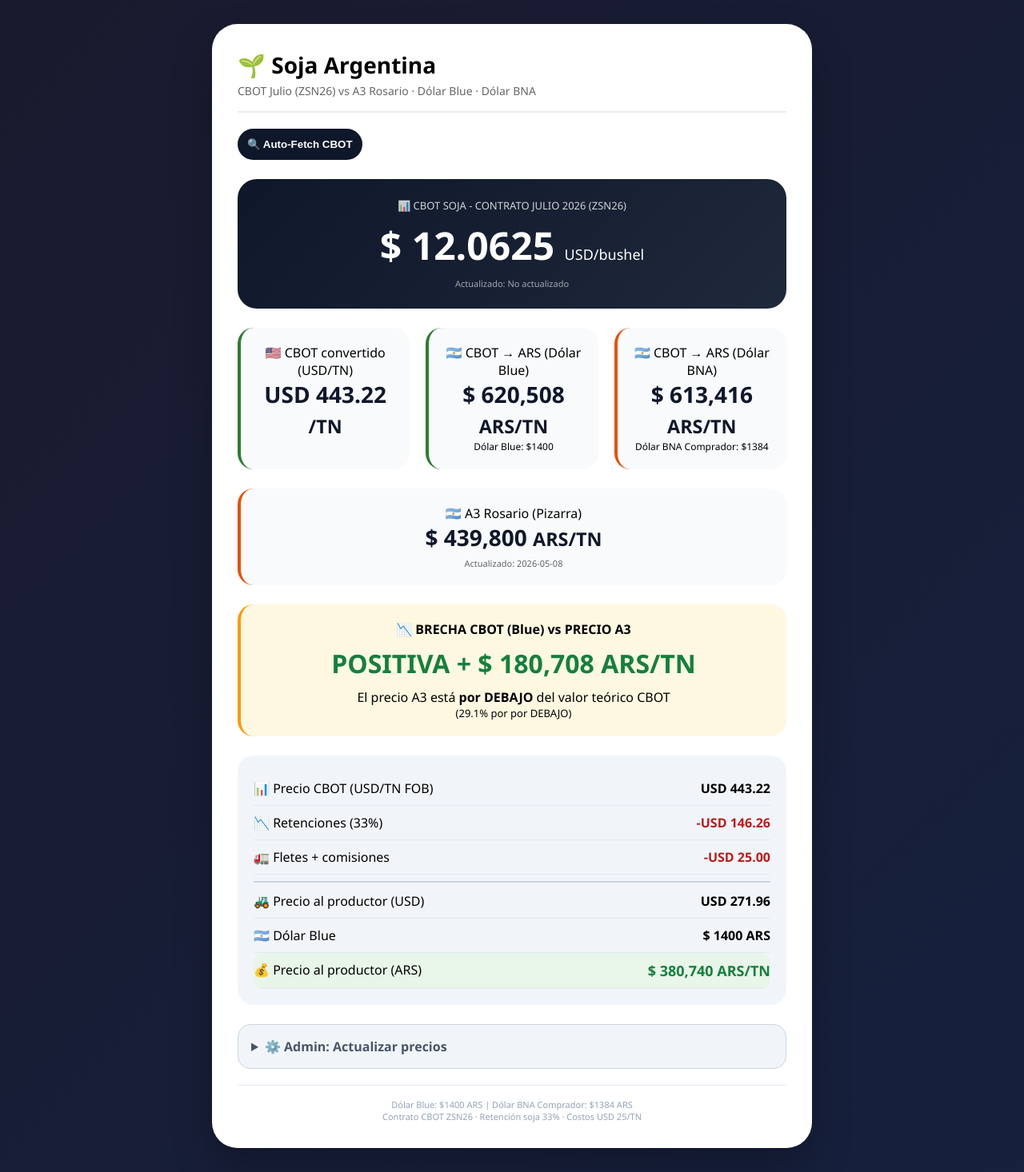
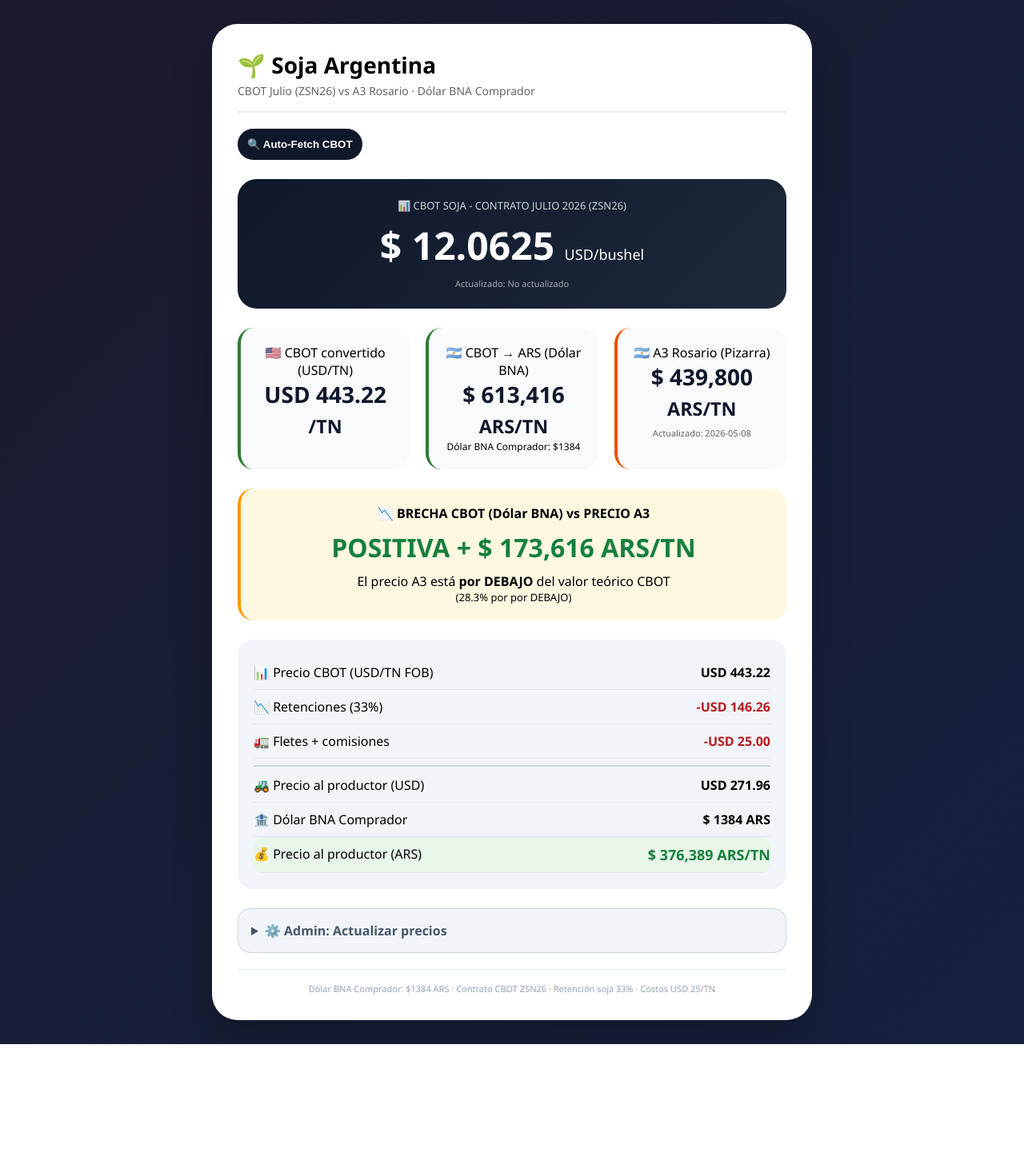
Before and after one commit to decareano/biotech_lab_sim, a Flask app: page / in a window 1280 px wide. Shown: the whole page at 80% size. After the commit the page ends 1306 px from the top, so only its background shows below. Run offline with Flask 3, Linux system fonts and the light colour scheme.

Commit message:
out dollar blue

```diff
--- a/app.py
+++ b/app.py
@@ -1,7 +1,7 @@
 #!/usr/bin/env python3
 """
 Convertidor CBOT a Pesos Argentinos + Referencia A3 Rosario + Dólar BNA
-VERSIÓN MANUAL - Sin scraping, sin APIs pagas
+VERSIÓN SIMPLIFICADA - Solo dólar BNA (exportadores)
 """
 
 from flask import Flask, current_app, render_template, request, redirect, url_for
@@ -17,12 +17,10 @@ app.secret_key = os.urandom(24)
 # ============================================
 app.config["PRECIO_CBOT"] = 12.0625  # Contrato ZSN26
 app.config["FECHA_CBOT"] = "No actualizado"
-app.config["PRECIO_A3"] = 439800  # Pizarra Rosario (actualizado 08/05)
+app.config["PRECIO_A3"] = 439800  # Pizarra Rosario
 app.config["FECHA_A3"] = "2026-05-08"
-app.config["DOLAR_BLUE_VENTA"] = 1400  # Dólar blue (paralelo)
 app.config["DOLAR_BNA_COMPRADOR"] = 1384  # Dólar BNA comprador (exportadores)
 app.config["FECHA_DOLAR_BNA"] = "2026-05-08"
-app.config["DOLAR_BLUE_FECHA"] = "2026-05-01"
 
 # ============================================
 # CONSTANTES
@@ -60,11 +58,11 @@ def precio_a_tonelada(precio_bushel: float) -> float:
     return round(precio_bushel / FACTOR_SOJA, 2)
 
 
-def precio_argentina(precio_usd_tn: float, dolar_blue_venta: float) -> dict:
-    """Calcula precio al productor (Argentina) usando dólar blue"""
+def precio_argentina(precio_usd_tn: float, dolar_bna: float) -> dict:
+    """Calcula precio al productor (Argentina) usando dólar BNA comprador"""
     valor_post_retencion = precio_usd_tn * (1 - RETENCION_SOJA)
     valor_en_puerto_usd = valor_post_retencion - COSTOS_FIJOS_USD
-    valor_en_puerto_ars = valor_en_puerto_usd * dolar_blue_venta
+    valor_en_puerto_ars = valor_en_puerto_usd * dolar_bna
     return {
         "retencion_pct": int(RETENCION_SOJA * 100),
         "precio_usd_puerto": round(valor_en_puerto_usd, 2),
@@ -126,18 +124,6 @@ def actualizar_a3():
     return redirect(url_for("index"))
 
 
-@app.route("/actualizar-dolar-blue", methods=["POST"])
-def actualizar_dolar_blue():
-    try:
-        nuevo_dolar = int(request.form.get("dolar_blue", 0))
-        if nuevo_dolar > 0:
-            current_app.config["DOLAR_BLUE_VENTA"] = nuevo_dolar
-            current_app.config["DOLAR_BLUE_FECHA"] = datetime.now().strftime("%Y-%m-%d")
-    except:
-        pass
-    return redirect(url_for("index"))
-
-
 @app.route("/actualizar-dolar-bna", methods=["POST"])
 def actualizar_dolar_bna():
     """Actualiza el dólar BNA comprador (usado por exportadores)"""
@@ -156,32 +142,25 @@ def index():
     # Obtener valores como números
     precio_cbot = float(current_app.config["PRECIO_CBOT"])
     precio_a3 = int(current_app.config["PRECIO_A3"])
-    dolar_blue = int(current_app.config["DOLAR_BLUE_VENTA"])
     dolar_bna = int(current_app.config["DOLAR_BNA_COMPRADOR"])
 
     # Calcular conversiones CBOT
     cbot_usd_tn = precio_a_tonelada(precio_cbot)
-    cbot_ars_tn_blue = cbot_usd_tn * dolar_blue
-    cbot_ars_tn_bna = cbot_usd_tn * dolar_bna
+    cbot_ars_tn = cbot_usd_tn * dolar_bna
 
-    # Precio al productor con dólar blue
-    productor = precio_argentina(cbot_usd_tn, dolar_blue)
+    # Precio al productor con dólar BNA
+    productor = precio_argentina(cbot_usd_tn, dolar_bna)
 
-    # Brechas
-    brecha_a3_blue = cbot_ars_tn_blue - precio_a3
-    brecha_a3_bna = cbot_ars_tn_bna - precio_a3
+    # Brecha entre CBOT (convertido) y A3 real
+    brecha = cbot_ars_tn - precio_a3
+    brecha_abs = abs(brecha)
+    brecha_porcentaje = round((brecha / cbot_ars_tn) * 100, 1) if cbot_ars_tn > 0 else 0
 
-    brecha_porcentaje = (
-        round((brecha_a3_blue / cbot_ars_tn_blue) * 100, 1)
-        if cbot_ars_tn_blue > 0
-        else 0
-    )
-
-    if brecha_a3_blue > 0:
+    if brecha > 0:
         brecha_signo = "POSITIVA +"
         brecha_texto = "por DEBAJO"
         brecha_clase = "positivo"
-    elif brecha_a3_blue < 0:
+    elif brecha < 0:
         brecha_signo = "NEGATIVA"
         brecha_texto = "por ENCIMA"
         brecha_clase = "negativo"
@@ -198,22 +177,19 @@ def index():
         precio_cbot_formateado=precio_cbot_formateado,
         fecha_cbot=current_app.config["FECHA_CBOT"],
         cbot_usd_tn=cbot_usd_tn,
-        cbot_ars_tn_blue=cbot_ars_tn_blue,
-        cbot_ars_tn_bna=cbot_ars_tn_bna,
+        cbot_ars_tn=cbot_ars_tn,
         precio_a3=precio_a3,
         fecha_a3=current_app.config["FECHA_A3"],
         productor_retencion=productor["retencion_pct"],
         productor_usd=productor["precio_usd_puerto"],
         productor_ars=productor["precio_ars_puerto"],
-        brecha_ars=brecha_a3_blue,
-        brecha_abs=abs(brecha_a3_blue),
+        brecha_ars=brecha,
+        brecha_abs=brecha_abs,
         brecha_signo=brecha_signo,
         brecha_porcentaje=brecha_porcentaje,
         brecha_texto=brecha_texto,
         brecha_clase=brecha_clase,
-        dolar_blue=dolar_blue,
         dolar_bna=dolar_bna,
-        fecha_dolar_blue=current_app.config["DOLAR_BLUE_FECHA"],
         fecha_dolar_bna=current_app.config["FECHA_DOLAR_BNA"],
     )
 
--- a/templates/index.html
+++ b/templates/index.html
@@ -178,7 +178,7 @@
     <div class="container">
       <h1>🌱 Soja Argentina</h1>
       <div class="sub">
-        CBOT Julio (ZSN26) vs A3 Rosario · Dólar Blue · Dólar BNA
+        CBOT Julio (ZSN26) vs A3 Rosario · Dólar BNA Comprador
       </div>
 
       <div class="button-group">
@@ -205,24 +205,14 @@
           </div>
         </div>
         <div class="referencia-card">
-          <div>🇦🇷 CBOT → ARS (Dólar Blue)</div>
-          <div class="referencia-precio">
-            $ {{ "{:,.0f}".format(cbot_ars_tn_blue) }} <small>ARS/TN</small>
-          </div>
-          <div style="font-size: 12px">Dólar Blue: ${{ dolar_blue }}</div>
-        </div>
-        <div class="referencia-card" style="border-left-color: #e65100">
           <div>🇦🇷 CBOT → ARS (Dólar BNA)</div>
           <div class="referencia-precio">
-            $ {{ "{:,.0f}".format(cbot_ars_tn_bna) }} <small>ARS/TN</small>
+            $ {{ "{:,.0f}".format(cbot_ars_tn) }} <small>ARS/TN</small>
           </div>
           <div style="font-size: 12px">
             Dólar BNA Comprador: ${{ dolar_bna }}
           </div>
         </div>
-      </div>
-
-      <div class="grid-2">
         <div class="referencia-card" style="border-left-color: #e65100">
           <div>🇦🇷 A3 Rosario (Pizarra)</div>
           <div class="referencia-precio">
@@ -233,7 +223,9 @@
       </div>
 
       <div class="brecha-card">
-        <div style="font-weight: 600">📉 BRECHA CBOT (Blue) vs PRECIO A3</div>
+        <div style="font-weight: 600">
+          📉 BRECHA CBOT (Dólar BNA) vs PRECIO A3
+        </div>
         <div class="brecha-numero {{ brecha_clase }}">
           {{ brecha_signo }} $ {{ "{:,.0f}".format(brecha_abs) }} ARS/TN
         </div>
@@ -273,7 +265,8 @@
           ><strong>USD {{ "{:,.2f}".format(productor_usd) }}</strong>
         </div>
         <div class="detalle-item">
-          <span>🇦🇷 Dólar Blue</span><strong>$ {{ dolar_blue }} ARS</strong>
+          <span>🏦 Dólar BNA Comprador</span
+          ><strong>$ {{ dolar_bna }} ARS</strong>
         </div>
         <div
           class="detalle-item"
@@ -320,23 +313,6 @@
           </div>
 
           <div style="margin-top: 15px">
-            <strong>💵 Actualizar Dólar Blue (ARS)</strong>
-            <form
-              method="POST"
-              action="/actualizar-dolar-blue"
-              class="admin-input"
-            >
-              <input
-                type="number"
-                name="dolar_blue"
-                value="{{ dolar_blue }}"
-                step="10"
-              />
-              <button type="submit">Guardar Dólar Blue</button>
-            </form>
-          </div>
-
-          <div style="margin-top: 15px">
             <strong>🏦 Actualizar Dólar BNA Comprador (ARS)</strong>
             <form
               method="POST"
@@ -356,9 +332,8 @@
       </div>
 
       <div class="footer">
-        Dólar Blue: ${{ dolar_blue }} ARS | Dólar BNA Comprador: ${{ dolar_bna
-        }} ARS<br />
-        Contrato CBOT ZSN26 · Retención soja 33% · Costos USD 25/TN
+        Dólar BNA Comprador: ${{ dolar_bna }} ARS · Contrato CBOT ZSN26 ·
+        Retención soja 33% · Costos USD 25/TN
       </div>
     </div>
   </body>
```
